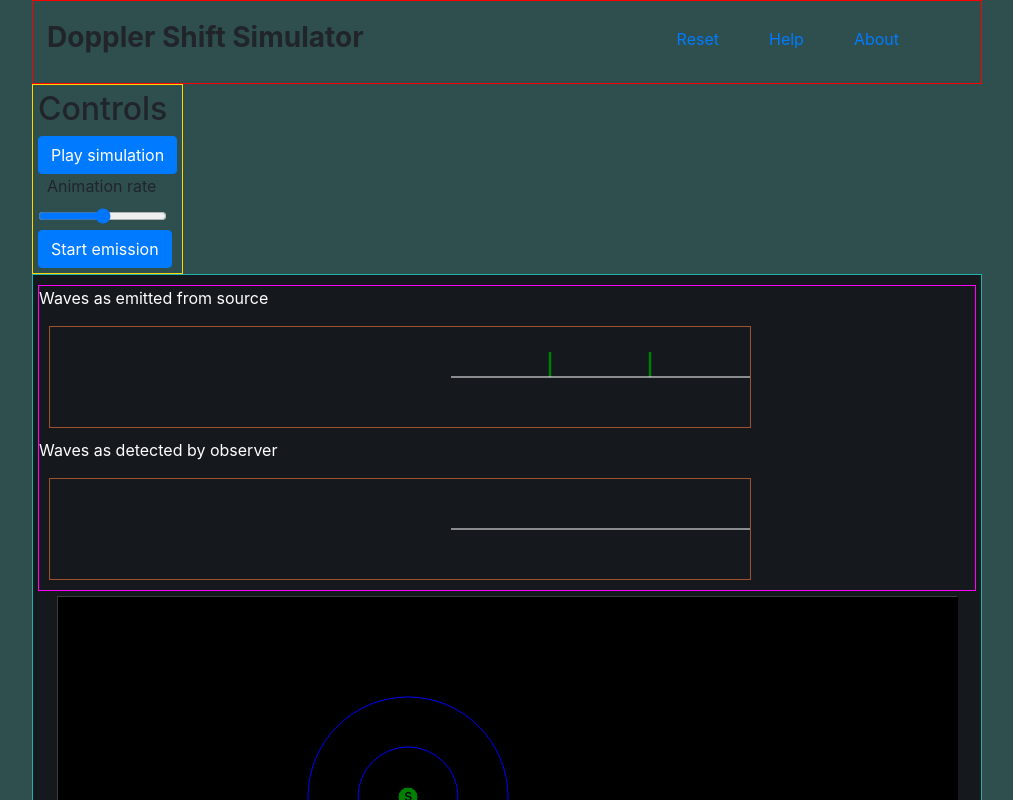
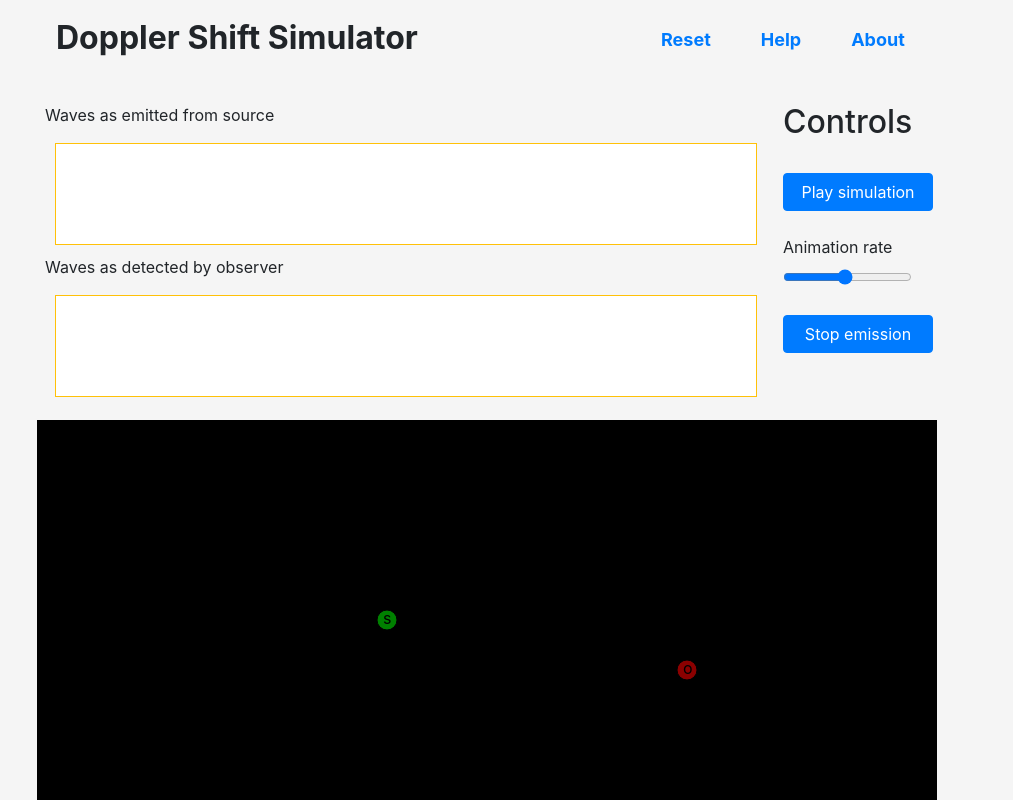
Before and after one commit to grep-safi/doppler-shift, a React app: page / in a window 1280 px wide. Shown: the top 800 px of the page, without its empty margins (133-1146 px from the left). Built offline with nearby package versions, Linux system fonts and the light colour scheme.

Commit message:
Styling and animation rate

```diff
--- a/css/main.css
+++ b/css/main.css
@@ -1,43 +1,46 @@
 body {
-    background-color: darkslategray;
+    background-color: whitesmoke;
     margin: auto;
     width: 950px;
 }
 
 .main-view {
-    border: 1px solid rgb(60, 61, 64);
-    background-color: darkgrey;
+    /* border: 1px solid rgb(60, 61, 64); */
+    /* background-color: darkgrey; */
     margin: 0 auto;
-    width: 900px;
-    height: 400px;
+    /* width: 900px;
+    height: 400px; */
 }
 
 .time-line {
-    border: 1px solid magenta;
+    background-color: whitesmoke;
+    /* border: 1px solid magenta; */
     margin: 5px auto;
 }
 
 .spike-detection {
-    border: 1px solid sienna;
+    /* max-width: 0px; */
+    background-color: white;
+    border: 1px solid rgb(255,193,8);
     display: inline-block;
     margin-bottom: 10px;
     margin-left: 10px;
 }
 
 .controls-wrapper {
-    border: 1px solid gold;
-    padding: 5px;
+    padding-left: 10px;
 }
 .box {
-    border: 1px solid red;
+    /* max-width: 500px; */
+    /* border: 1px solid red; */
     padding: 0.5em;
     /* margin-bottom: -1px; */
 }
 
 .main-view-wrapper {
-    border: 1px solid lightseagreen;
+    /* border: 1px solid lightseagreen; */
     padding: 5px;
-    background-color: rgba(10,0,8,0.68);
+    /* background-color: rgba(10,0,8,0.68); */
 }
 
 .wrapper {
@@ -48,8 +51,8 @@ body {
 
 #title {
     float: left;
-    font-size: 28px;
-    margin-left: -10px;
+    font-size: 32px;
+    /* margin-left: -10px; */
 }
 
 #timeline {
@@ -67,7 +70,7 @@ body {
 
 nav {
     float: right;
-    margin-right: -165px;
+    margin-right: -100px;
 }
 
 nav ul {
@@ -80,11 +83,18 @@ nav li {
 }
 
 nav a {
+    color: rgb(0,123,254);
+    font-weight: bold;
+    font-size: 18px;
     /* color: whitesmoke; */
     text-decoration: none;
 }
 
 nav a:hover {
-    color: rgb(96,125,138);
+    color: rgb(0,97,164);
     text-decoration: none;
 }
+
+#sim-button {
+    min-width: 150px;
+}
--- a/index.html
+++ b/index.html
@@ -40,8 +40,6 @@
                             When the waves reach the observer (marked "O"), their intensity is recorded in the timeline above.
                             <br/><br/>
                             Click and drag either the source or the observer to have them follow the mouse (they will move at &frac23; speed of the waves).
-                            SHIFT + drag to set them in straight-line motion.
-                            CTRL + drag (CMD + drag on Mac) to rapidly reposition them (this will clear the timeline plots, however).
                             <br/><br/>
                         </p>
                     </div>
--- a/src/Controls.jsx
+++ b/src/Controls.jsx
@@ -12,27 +12,31 @@ export default class Controls extends React.Component {
         return(
             <React.Fragment>
                 <h2>Controls</h2>
+                <br/>
                 <input
                     className="btn btn-primary"
+                    id="sim-button"
                     name="isAnimationEnabled"
                     type="button"
                     value={animationButtonValue}
                     onClick={this.handleButtonClick.bind(this)}
                 />
-                &nbsp;&nbsp;
+                <br/><br/>
                 <label htmlFor="animationRate">Animation rate</label>
+                <br/>
                 <input
                     name="animationRate"
                     type="range"
-                    min="0"
-                    max="1"
+                    min="0.1"
+                    max="2"
                     step="0.01"
                     value={this.props.params.animationRate}
                     onChange={this.handleSliderChange.bind(this)}
                 />
-                <br/>
+                <br/><br/>
                 <input
                     className="btn btn-primary"
+                    id="sim-button"
                     name="isEmissionEnabled"
                     type="button"
                     value={emissionButtonValue}
@@ -65,11 +69,11 @@ export default class Controls extends React.Component {
 }
 
 
-Controls.propTypes = {
-    params: PropTypes.exact({
-        animationRate: PropTypes.number.isRequired,
-        isAnimationEnabled: PropTypes.bool.isRequired,
-        isEmissionEnabled: PropTypes.bool.isRequired
-    }).isRequired,
-    onChange: PropTypes.func.isRequired
-};
+// Controls.propTypes = {
+//     params: PropTypes.exact({
+//         animationRate: PropTypes.number.isRequired,
+//         isAnimationEnabled: PropTypes.bool.isRequired,
+//         isEmissionEnabled: PropTypes.bool.isRequired
+//     }).isRequired,
+//     onChange: PropTypes.func.isRequired
+// };
--- a/src/DopplerShiftSimulator.jsx
+++ b/src/DopplerShiftSimulator.jsx
@@ -10,9 +10,9 @@ export default class DopplerShiftSimulator extends React.Component {
         super(props);
         this.initialState = {
             parameters: {
-                animationRate: 0.50,
+                animationRate: 1,
                 isAnimationEnabled: false,
-                isEmissionEnabled: false
+                isEmissionEnabled: true
             }
             // might need to initialize some more variables
         };
@@ -28,18 +28,19 @@ export default class DopplerShiftSimulator extends React.Component {
                 </div>
 
 
-                <div className="wrapper">
+                {/* <div className="wrapper">
                     <div className="controls-wrapper">
                         <Controls
                             params={this.state.parameters}
                             onChange={this.handleNewParameters.bind(this)}
                         />
                     </div>
-                </div>
+                </div> */}
 
                 <div className="main-view-wrapper">
                     <MainView
                         params={this.state.parameters}
+                        onChange={this.handleNewParameters.bind(this)}
                     />
                 </div>
             </React.Fragment>
@@ -50,9 +51,9 @@ export default class DopplerShiftSimulator extends React.Component {
         this.setState({ parameters: newParams });
     }
 
-    handleNewSettings(newSettings) {
-        this.setState({ settings: newSettings });
-    }
+    // handleNewSettings(newSettings) {
+    //     this.setState({ settings: newSettings });
+    // }
 
     handleResetClick(event) {
         event.preventDefault();
--- a/src/MainView.jsx
+++ b/src/MainView.jsx
@@ -32,7 +32,7 @@ export default class MainView extends React.Component {
             numCollisions: 0,
         }
 
-        this.speed = 1;
+        // this.speed = 1;
 
         // Store the positions of all the desired objects
         this.positions = {
@@ -71,8 +71,8 @@ export default class MainView extends React.Component {
         this.container = select(this.ref.current)
             .append('g');
 
+        this.observer = this.createAgents(this.positions.observer.x, this.positions.observer.y, 'observer', 'darkred');
         this.source = this.createAgents(this.positions.source.x, this.positions.source.y, 'source', 'green');
-        this.observer = this.createAgents(this.positions.observer.x, this.positions.observer.y, 'observer', 'darkred');
 
         requestAnimationFrame(this.animate.bind(this));
     }
@@ -81,7 +81,7 @@ export default class MainView extends React.Component {
         const object = this.positions[this.focus];
         const cursor = this.positions.cursor;
 
-        const radius = this.speed / 4;
+        const radius = 2 * this.props.params.animationRate / 3;  // two-thirds speed of animation rate
         const dx = cursor.x - object.x;
         const dy = cursor.y - object.y;
         const angle = Math.atan2(dy, dx);
@@ -91,11 +91,11 @@ export default class MainView extends React.Component {
 
         this.updatePosition(this.focus, xPos, yPos);
         select(`#${this.focus}`)
-            .attr('transform', `translate(${xPos}, ${yPos})`);
+            .attr('transform', `translate(${xPos}, ${yPos})`)
     }
 
     updateCircleStatus(d) {
-        d.r += 0.5;
+        d.r += this.props.params.animationRate;
 
         if (!d.collided) {
             const cx = d.cx;
@@ -115,18 +115,24 @@ export default class MainView extends React.Component {
     }
 
     animate() {
+        if (this.props.params.isAnimationEnabled) {
+
             let circles = this.state.circles;
             circles.forEach(this.updateCircleStatus.bind(this));
+
+            if (this.props.params.isEmissionEnabled) {
                 if (this.state.time % 100 === 0) {
                     circles.push({
                         cx: this.positions.source.x,
                         cy: this.positions.source.y,
                         r: 0,
-                stroke: 'blue',
+                        stroke: 'whitesmoke',
                         collided: false,
                     });
 
                     circles = circles.filter(element => element.r <= WIDTH);
+                }
+
             }
 
             if (this.isMoving) {
@@ -134,9 +140,11 @@ export default class MainView extends React.Component {
             }
 
             this.setState({
-            time: this.state.time + this.speed,
+                time: this.state.time + 1, // * this.props.params.animationRate,
                 circles: circles
             });
+
+        }
 
         requestAnimationFrame(this.animate.bind(this));
     }
@@ -225,6 +233,8 @@ export default class MainView extends React.Component {
                     circles={this.state.circles}
                     observer={this.positions.observer}
                     numCollisions={this.state.numCollisions}
+                    params={this.props.params}
+                    onChange={this.props.onChange}
                 />
 
                 <div className={"main-view"}>
--- a/src/SpikeRecord.jsx
+++ b/src/SpikeRecord.jsx
@@ -18,11 +18,11 @@ const renderSpikes = () => {
 export default (props) => {
     return (
         <React.Fragment>
-            <p style={{color: 'white'}}>{props.title}</p>
+            <p>{props.title}</p>
             <div className={'spike-detection'}>
                 <svg width={props.WIDTH} height={props.HEIGHT}>
                     <g> {props.spikeArray.map(renderSpikes())} </g>
-                    <line x1={props.WIDTH} y1={props.HEIGHT / 2} x2={props.time} y2={props.HEIGHT / 2} stroke={'white'}></line>
+                    <line x1={props.WIDTH} y1={props.HEIGHT / 2} x2={props.time} y2={props.HEIGHT / 2} stroke={'black'}></line>
                 </svg>
             </div>
         </React.Fragment>
--- a/src/Timeline.jsx
+++ b/src/Timeline.jsx
@@ -1,5 +1,6 @@
 import React from 'react';
 import SpikeRecord from './SpikeRecord';
+import Controls from './Controls';
 
 const WIDTH = 700;
 const HEIGHT = 100;
@@ -33,6 +34,7 @@ export default class Timeline extends React.Component {
 
 
     componentDidUpdate(prevProps, prevState, snapshot) {
+        if (this.props.params.isAnimationEnabled) {
             if (prevProps.numCollisions !== this.props.numCollisions) {
                 console.log(`# of collisions: ${this.props.numCollisions}`);
                 this.collisionSpikes.push({
@@ -72,11 +74,14 @@ export default class Timeline extends React.Component {
             this.collisionSpikes = this.collisionSpikes.filter(element => element.x1 >= 0);
             this.sourceSpikes = this.sourceSpikes.filter(element => element.x1 >= 0);
         }
+    }
 
     render() {
         return(
             <React.Fragment>
                 <div className={"time-line"}>
+                    <div className="wrapper">
+                        <div className="box">
                             <SpikeRecord
                                 title={'Waves as emitted from source'}
                                 WIDTH={WIDTH}
@@ -93,6 +98,16 @@ export default class Timeline extends React.Component {
                                 time={this.time}
                             />
                         </div>
+                        <div className="box">
+                            <div className="controls-wrapper">
+                                <Controls
+                                    params={this.props.params}
+                                    onChange={this.props.onChange}
+                                    />
+                            </div>
+                        </div>
+                    </div>
+                </div>
             </React.Fragment>
         );
     }
```
Also changed, not shown: 1 other file (tests, documents, lock files or other folders). Lines whose indentation alone changed are shown as unchanged.
